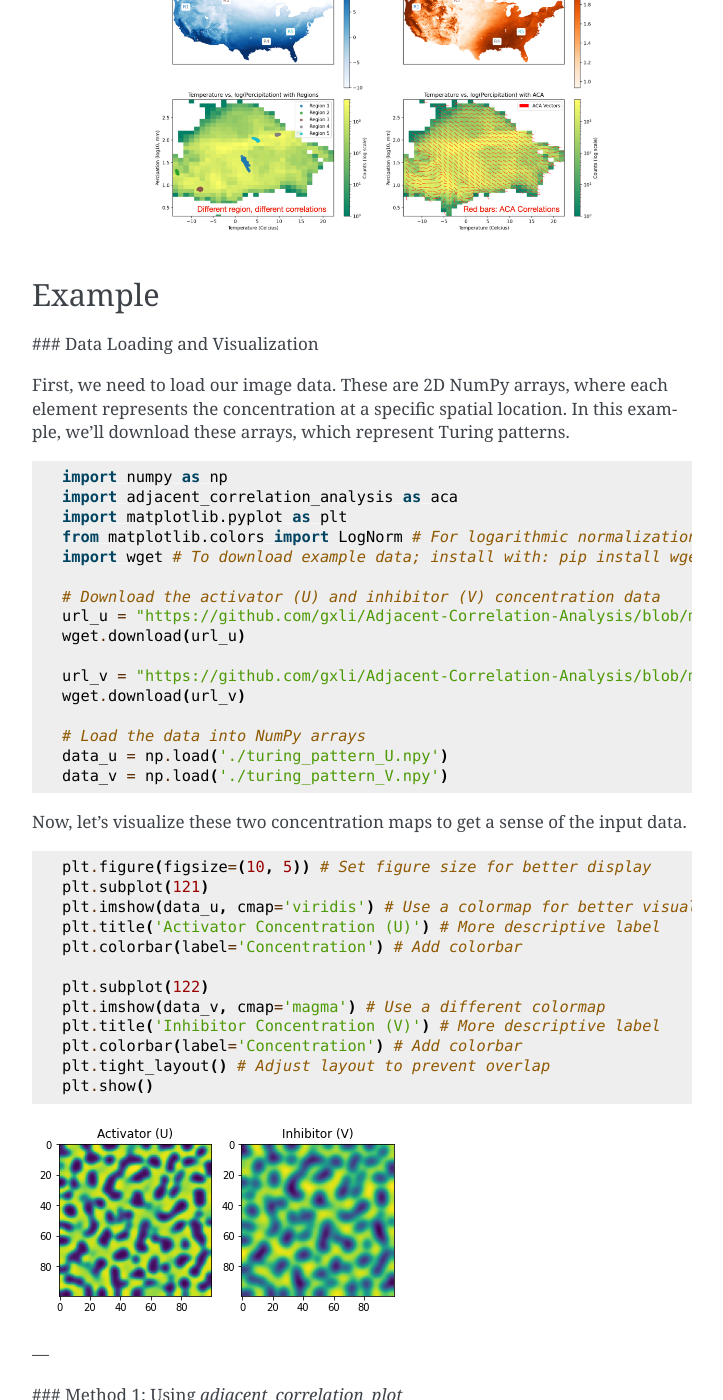
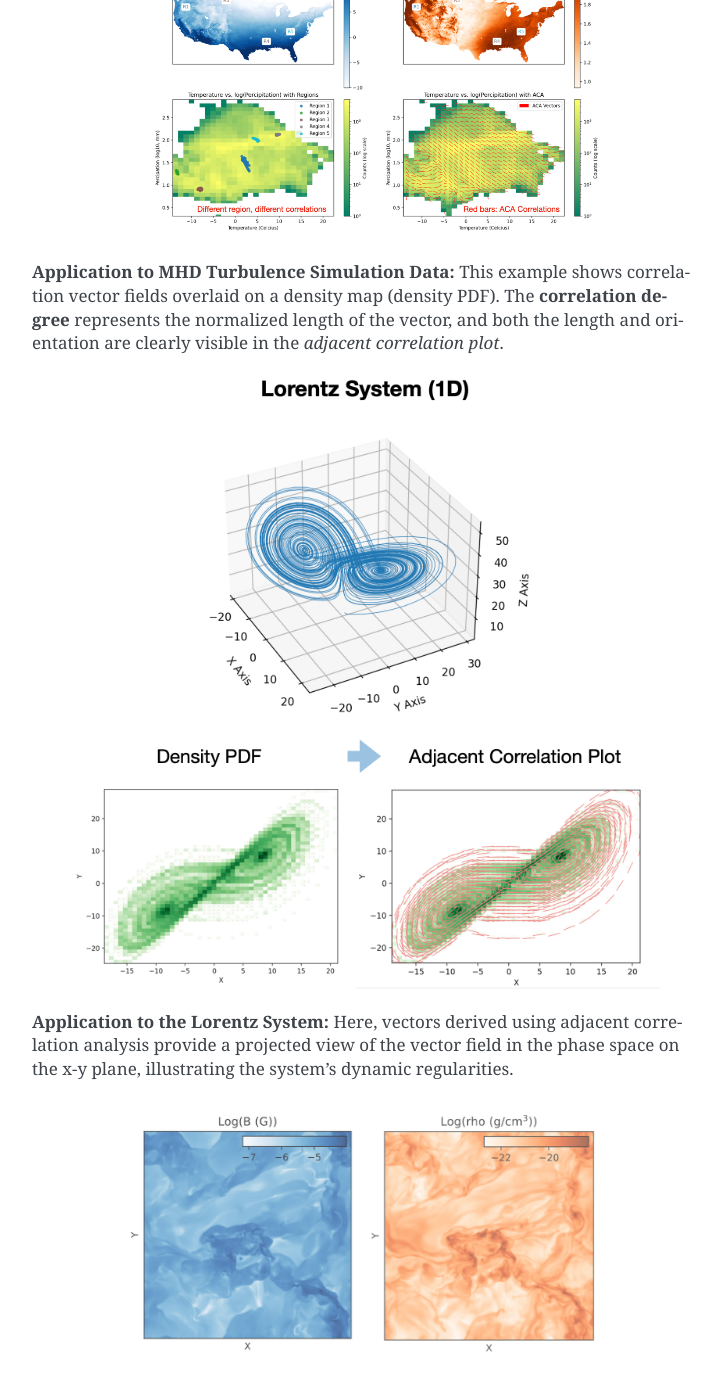
Before and after one commit to gxli/Adjacent-Correlation-Analysis, a Sphinx documentation site: the page built from docs/adjacent_correlation_analysis.rst, in a window 1280 px wide and 1400 px high, scrolled down 502 px. Shown: the whole window, without its empty margins (388-1111 px from the left). Built offline with Sphinx 7.4.7, drawn with Linux system fonts in a browser that asks for light colours.

Commit message:
updated doc

```diff
--- a/docs/adjacent_correlation_analysis.rst
+++ b/docs/adjacent_correlation_analysis.rst
@@ -19,6 +19,21 @@
    :alt: Example of adjacent correlation analysis
    :align: center
    :width: 500px
+
+**Application to MHD Turbulence Simulation Data:** This example shows correlation vector fields overlaid on a density map (density PDF). The **correlation degree** represents the normalized length of the vector, and both the length and orientation are clearly visible in the *adjacent correlation plot*.
+
+.. image:: _static/pdf_aca_lorentz.png
+   :alt: Example of adjacent correlation analysis
+   :align: center
+   :width: 600px
+
+**Application to the Lorentz System:** Here, vectors derived using adjacent correlation analysis provide a projected view of the vector field in the phase space on the x-y plane, illustrating the system's dynamic regularities.
+
+
+.. image:: _static/pdf_aca.png
+   :alt: Example of adjacent correlation analysis
+   :align: center
+   :width: 600px
 
 .. **The adjacent correlation analysis applied to data from MHD turbulence simulation.**  The output consists of a correlation vector field overlaid on the density map (density PDF). The correlation degree is the normalized length of the vector, and the both the length and the orientation of the vector can be seen in the *adjacent correlation plot*.
 
```
Also changed, not shown: README.rst (+9 -0 lines).
